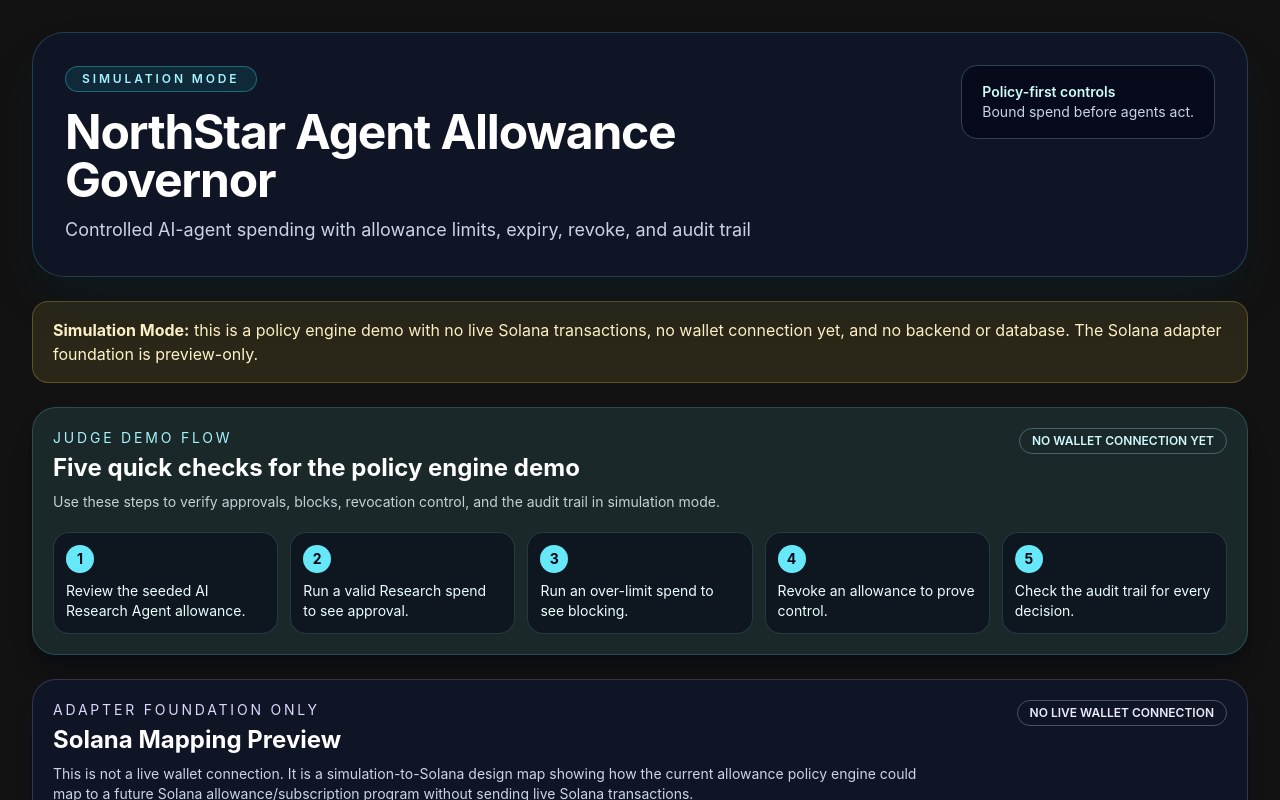
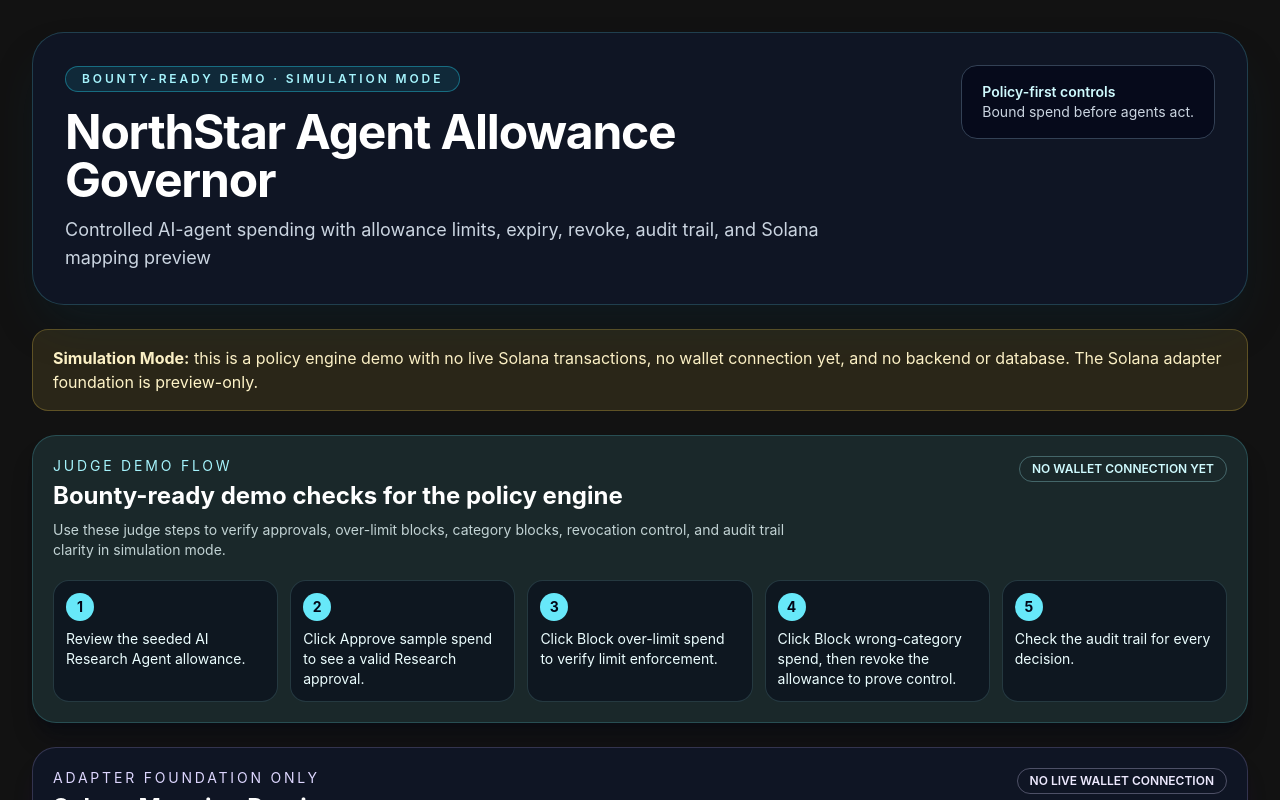
Before and after one commit to labden1980/northstar-agent-allowance-governor, a React (Vite) app: page / in a window 1280 px wide. Shown: the top 800 px of the page. Built offline with nearby package versions, Linux system fonts and the light colour scheme.

Commit message:
Polish README and demo copy for submission

```diff
--- a/src/components/DemoGuide.tsx
+++ b/src/components/DemoGuide.tsx
@@ -1,8 +1,8 @@
 const demoSteps = [
   "Review the seeded AI Research Agent allowance.",
-  "Run a valid Research spend to see approval.",
-  "Run an over-limit spend to see blocking.",
-  "Revoke an allowance to prove control.",
+  "Click Approve sample spend to see a valid Research approval.",
+  "Click Block over-limit spend to verify limit enforcement.",
+  "Click Block wrong-category spend, then revoke the allowance to prove control.",
   "Check the audit trail for every decision.",
 ];
 
@@ -12,9 +12,9 @@
       <div className="flex flex-col gap-4 lg:flex-row lg:items-start lg:justify-between">
         <div>
           <p className="text-sm uppercase tracking-[0.2em] text-cyan-200">Judge Demo Flow</p>
-          <h2 className="mt-1 text-2xl font-bold text-white">Five quick checks for the policy engine demo</h2>
+          <h2 className="mt-1 text-2xl font-bold text-white">Bounty-ready demo checks for the policy engine</h2>
           <p className="mt-2 max-w-3xl text-sm text-cyan-50/80">
-            Use these steps to verify approvals, blocks, revocation control, and the audit trail in simulation mode.
+            Use these judge steps to verify approvals, over-limit blocks, category blocks, revocation control, and audit trail clarity in simulation mode.
           </p>
         </div>
         <span className="rounded-full border border-cyan-200/30 px-3 py-1 text-xs font-semibold uppercase text-cyan-100">
--- a/src/components/Header.tsx
+++ b/src/components/Header.tsx
@@ -4,14 +4,14 @@
       <div className="flex flex-col gap-6 md:flex-row md:items-start md:justify-between">
         <div className="max-w-3xl space-y-4">
           <span className="inline-flex rounded-full border border-cyan-400/40 bg-cyan-400/10 px-4 py-1 text-xs font-semibold uppercase tracking-[0.24em] text-cyan-200">
-            Simulation Mode
+            Bounty-ready demo · Simulation Mode
           </span>
           <div className="space-y-3">
             <h1 className="text-4xl font-bold tracking-tight text-white sm:text-5xl">
               NorthStar Agent Allowance Governor
             </h1>
             <p className="text-lg text-slate-300">
-              Controlled AI-agent spending with allowance limits, expiry, revoke, and audit trail
+              Controlled AI-agent spending with allowance limits, expiry, revoke, audit trail, and Solana mapping preview
             </p>
           </div>
         </div>
```
Also changed, not shown: 1 other file (tests, documents, lock files or other folders).
